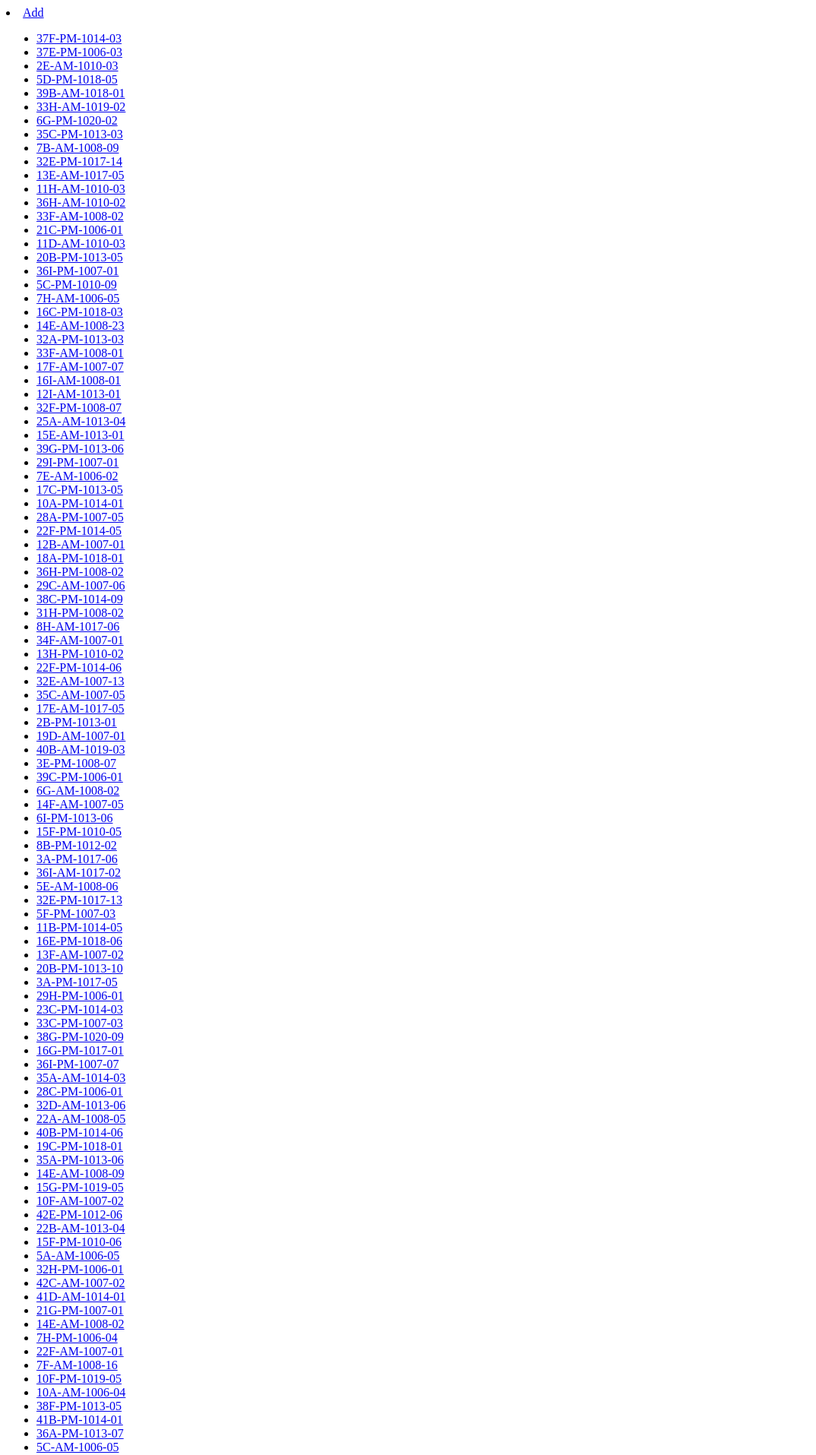
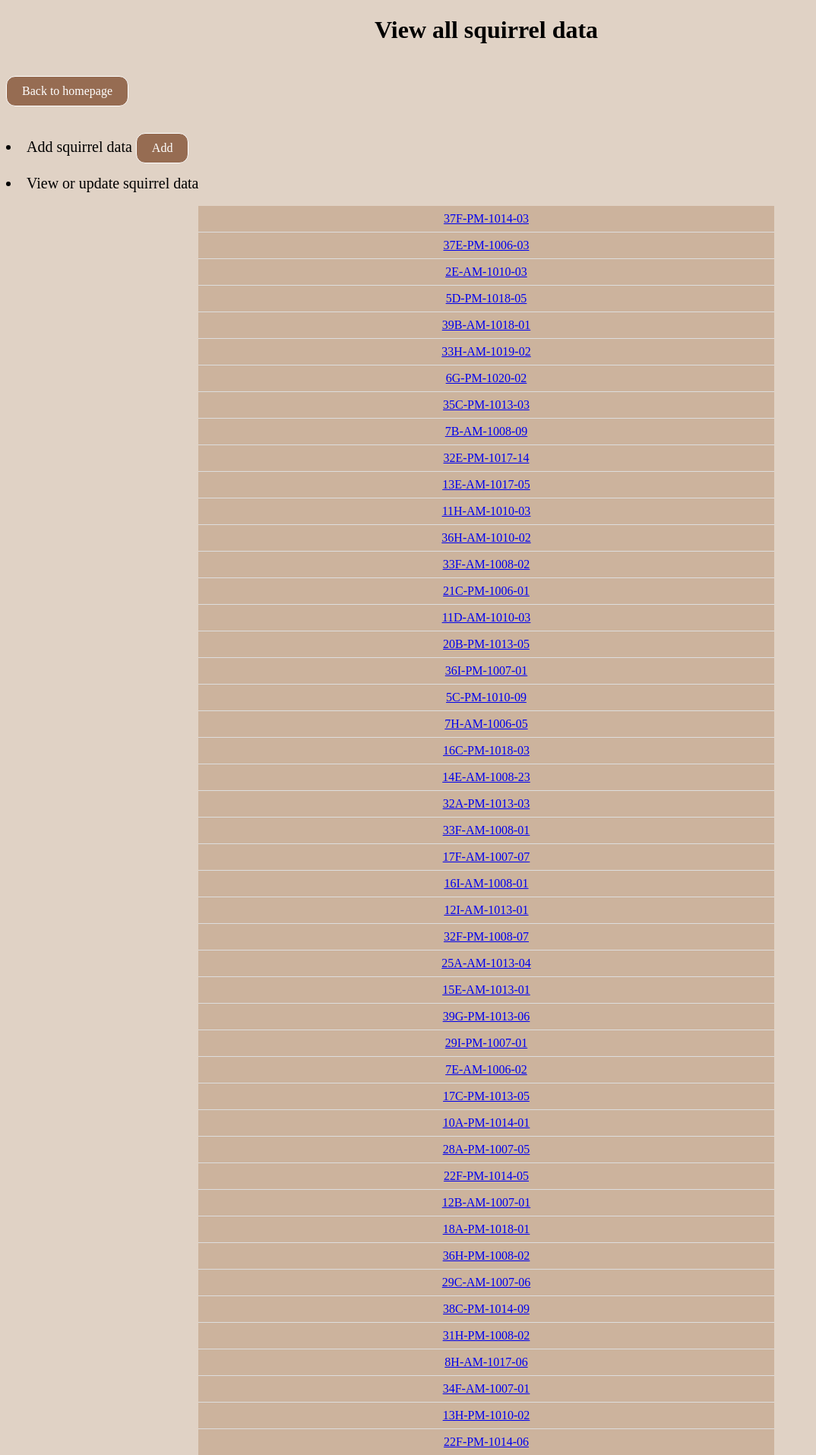
Before and after one commit to jessica-guo/cute_squirrel, a Django app: page /sightings/ in a window 1280 px wide. Shown: the top 1915 px of the page at 76% size, without its empty margins (0-1074 px from the left). Run offline with Django 3.2, Linux system fonts and the light colour scheme; data comes from the database, SQL or seed files in the repository; both versions use the stored data as it was after the commit.

Commit message:
prettify html pagee

```diff
--- a/cute_squirrel/sightings/models.py
+++ b/cute_squirrel/sightings/models.py
@@ -3,15 +3,15 @@ from django.utils.translation import gettext as _
 
 class squirrel(models.Model):
     Longitude = models.FloatField(
-        help_text=_('Longitude'),
+        #help_text=_('Longitude'),
     )
 
     Latitude = models.FloatField(
-        help_text=_('Latitude'),
+        #help_text=_('Latitude'),
     )
 
     Unique_Squirrel_ID = models.CharField(
-        help_text=_('Unique Squirrel ID'),
+        #help_text=_('Unique Squirrel ID'),
         max_length=100,
         primary_key=True,
     )
@@ -27,14 +27,14 @@ class squirrel(models.Model):
     )
 
     Shift = models.CharField(
-        help_text=_('When the sighting session occured'),
+        #help_text=_('When the sighting session occured'),
         max_length=2,
         choices=SHIFT_CHOICES,
         default=OTHERS,
     )
 
     Date = models.CharField(
-        help_text=_('The date of sighting session'),
+        #help_text=_('The date of sighting session'),
         max_length=10,
     )
 
@@ -49,7 +49,7 @@ class squirrel(models.Model):
     )
 
     Age = models.CharField(
-        help_text=_('Whether a squirrel is an adult'),
+        #help_text=_('Whether a squirrel is an adult'),
         max_length=10,
         choices=AGE_CHOICES,
         default=OTHERS,
@@ -68,7 +68,7 @@ class squirrel(models.Model):
     )
 
     Primary_Fur_Color = models.CharField(
-        help_text=_('Primary fur color'),
+        #help_text=_('Primary fur color'),
         max_length=10,
         choices=COLOR_CHOICES,
         default=OTHERS,
@@ -85,14 +85,14 @@ class squirrel(models.Model):
     )
 
     Location = models.CharField(
-        help_text=_('squirrel location'),
+        #help_text=_('squirrel location'),
         max_length=50,
         choices=LOCATION_CHOICES,
         default=OTHERS,
     )
 
     Specific_Location = models.CharField(
-        help_text=_('Specific Location of squirrels'),
+        #help_text=_('Specific Location of squirrels'),
         max_length=100,
     )
 
@@ -117,7 +117,7 @@ class squirrel(models.Model):
     )
 
     Other_Activities = models.CharField(
-        help_text=_('Other activities squirrels are doing'),
+        #help_text=_('Other activities squirrels are doing'),
         max_length=100,
     )
 
--- a/cute_squirrel/sightings/templates/sightings/all.html
+++ b/cute_squirrel/sightings/templates/sightings/all.html
@@ -1,6 +1,79 @@
-<li><a href='/sightings/add'>Add</a></li>
-<ul>
-  {% for squirrel in squirrels %}
-  <li><a href='/sightings/{{ squirrel.Unique_Squirrel_ID }}'>{{ squirrel.Unique_Squirrel_ID }}</a></li>
-  {% endfor %}
-</ul>
+<!DOCTYPE html>
+<html>
+  <head>
+    <style>
+      body {
+          background-color: rgba(155, 106, 64, 0.3);
+      }
+
+      h1 {
+          text-align: center;
+      }
+
+      p {
+          margin-top: 15px;
+          margin-bottom: 15px;
+          margin-left: 15px;
+          margin-right: 15px;
+          font-size: 17px;
+      }
+
+      .button {
+        background-color: rgb(150, 108, 82);
+        border: 1px solid;
+        color: white;
+        padding: 10px 20px;
+        text-align: center;
+        text-decoration: none;
+        display: inline-block;
+        font-size: 16px;
+        margin-top: 20px;
+        margin-bottom: 15px;
+        border-radius: 12px;
+      }
+
+      .button:hover {
+        box-shadow: 0 12px 16px 0 rgba(0,0,0,0.24), 0 17px 50px 0 rgba(0,0,0,0.19);
+      }
+
+      table {
+        text-align: center;
+        background-color: rgba(155, 106, 64, 0.3);
+        margin-left: auto;
+        margin-right: auto;
+        border-collapse: collapse;
+        width: 60%;
+      }
+
+      table, th, td {
+        border: None;
+        padding: 8px;
+        text-align: center;
+        border-bottom: 1px solid #ddd;
+      }
+
+      tr:hover {background-color:rgba(155, 106, 64, 0.8);}
+    </style>
+  </head>
+  <body>
+
+    <h1>View all squirrel data</h1>
+
+    <a href="/" class="button">Back to homepage</a>
+
+    <li style="font-size:15pt">Add squirrel data
+      <a href="/sightings/add" class="button">Add</a>
+    </li>
+
+    <li style="font-size:15pt">View or update squirrel data</li><br>
+
+    <table>
+      {% for squirrel in squirrels %}
+      <tr>
+        <td><a href='/sightings/{{ squirrel.Unique_Squirrel_ID }}'>{{ squirrel.Unique_Squirrel_ID }}</a></td>
+      </tr>
+      {% endfor %}
+    </table>
+
+  </body>
+</html>
--- a/cute_squirrel/sightings/views.py
+++ b/cute_squirrel/sightings/views.py
@@ -138,7 +138,7 @@ def update_sightings(request,Unique_Squirrel_ID):
         # check data is valid to post
         if form.is_valid():
             form.save()
-            return redirect('/sightings')
+            return redirect('/sightings/')
     else:
         form = SqForm(instance=sighting)
 
@@ -155,7 +155,7 @@ def add_sightings(request):
         # check data is calid to add
         if form.is_valid():
             form.save()
-            return redirect('/sightings')
+            return redirect('/sightings/')
     else:
          form = SqForm()
 
```
Also changed, not shown: cute_squirrel/sightings/templates/sightings/homepage.html (+23 -5 lines), cute_squirrel/sightings/templates/sightings/update.html (+24 -1 lines), cute_squirrel/db.sqlite3, cute_squirrel/sightings/migrations/0002_auto_20191207_1749.py (added), cute_squirrel/sightings/migrations/0003_auto_20191208_0633.py (added).
